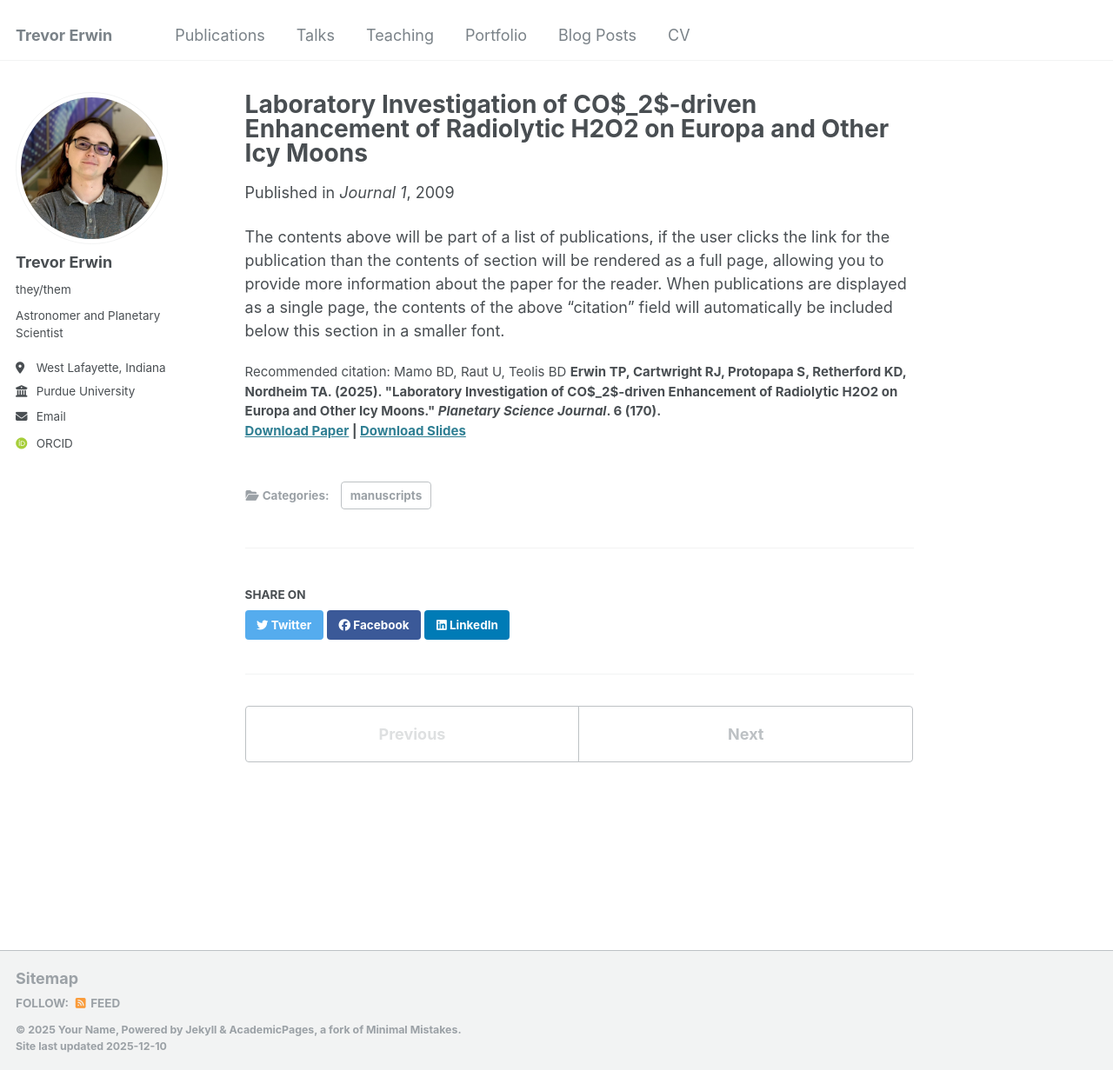
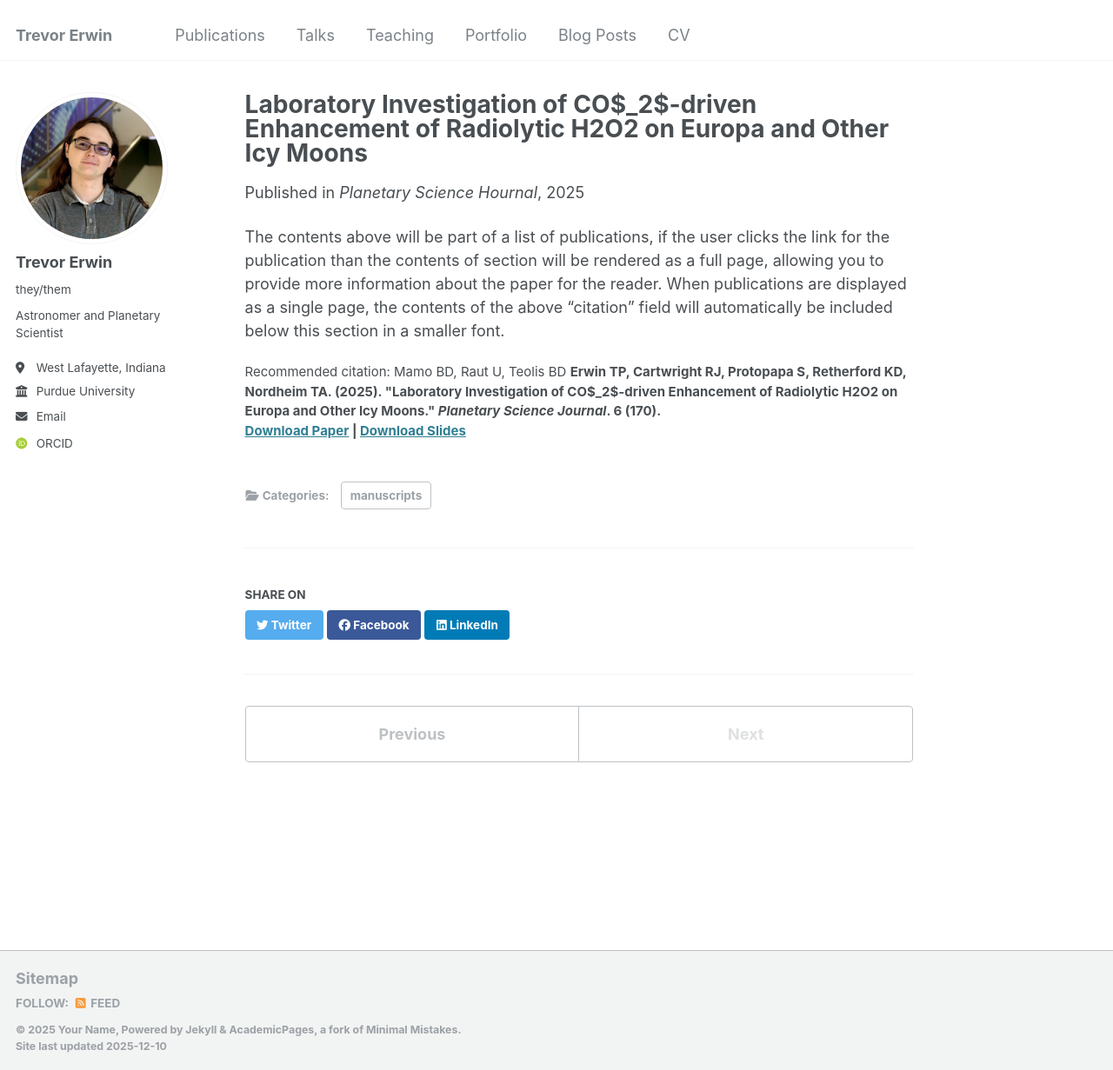
Before and after one commit to TrevorPErwin/TrevorPErwin.github.io, a Jekyll site: the page built from _publications/2025-07-21-SwRICO2Europa.md, in a window 1280 px wide and 1231 px high. Shown: the whole window at 87% size. Built offline with Jekyll 4.4.1, drawn with Linux system fonts in a browser that asks for light colours; some web fonts are replaced.

Commit message:
Update publication details for SwRICO2Europa

```diff
--- a/_publications/2025-07-21-SwRICO2Europa.md
+++ b/_publications/2025-07-21-SwRICO2Europa.md
@@ -2,12 +2,12 @@
 title: "Laboratory Investigation of CO$_2$-driven Enhancement of Radiolytic H2O2 on Europa and Other Icy Moons"
 collection: publications
 category: manuscripts
-permalink: /publication/2009-10-01-paper-title-number-1
+permalink: /publication/2025-07-21-SwRICO2Europa
 excerpt: 'This paper is about the number 1. The number 2 is left for future work.'
-date: 2009-10-01
-venue: 'Journal 1'
+date: 2025-07-21
+venue: 'Planetary Science Hournal'
 slidesurl: 'http://academicpages.github.io/files/slides1.pdf'
-paperurl: 'http://academicpages.github.io/files/paper1.pdf'
+paperurl: 'http://trevorperwin.github.io/files/Mamo_2025_Planet._Sci._J._6_170.pdf'
 citation: 'Mamo BD, Raut U, Teolis BD <b>Erwin TP<b>, Cartwright RJ, Protopapa S, Retherford KD, Nordheim TA. (2025). &quot;Laboratory Investigation of CO$_2$-driven Enhancement of Radiolytic H2O2 on Europa and Other Icy Moons.&quot; <i>Planetary Science Journal</i>. 6 (170).'
 ---
 
```
